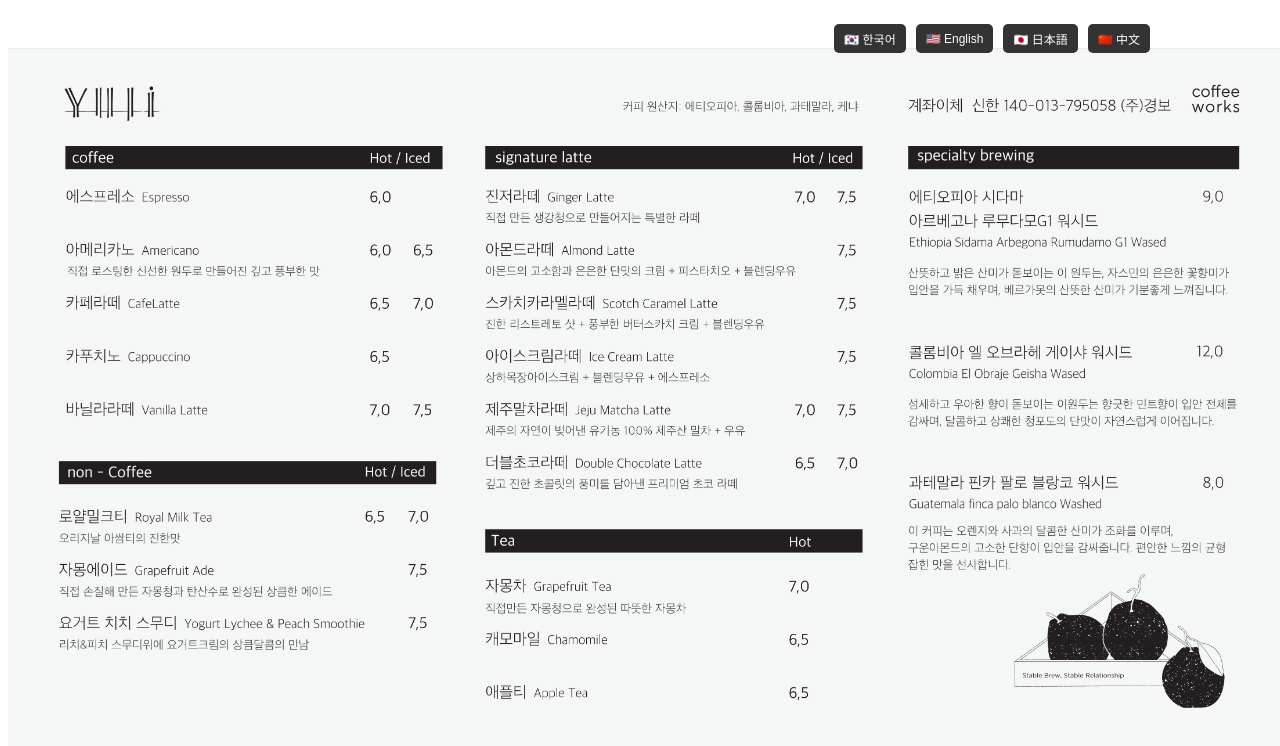
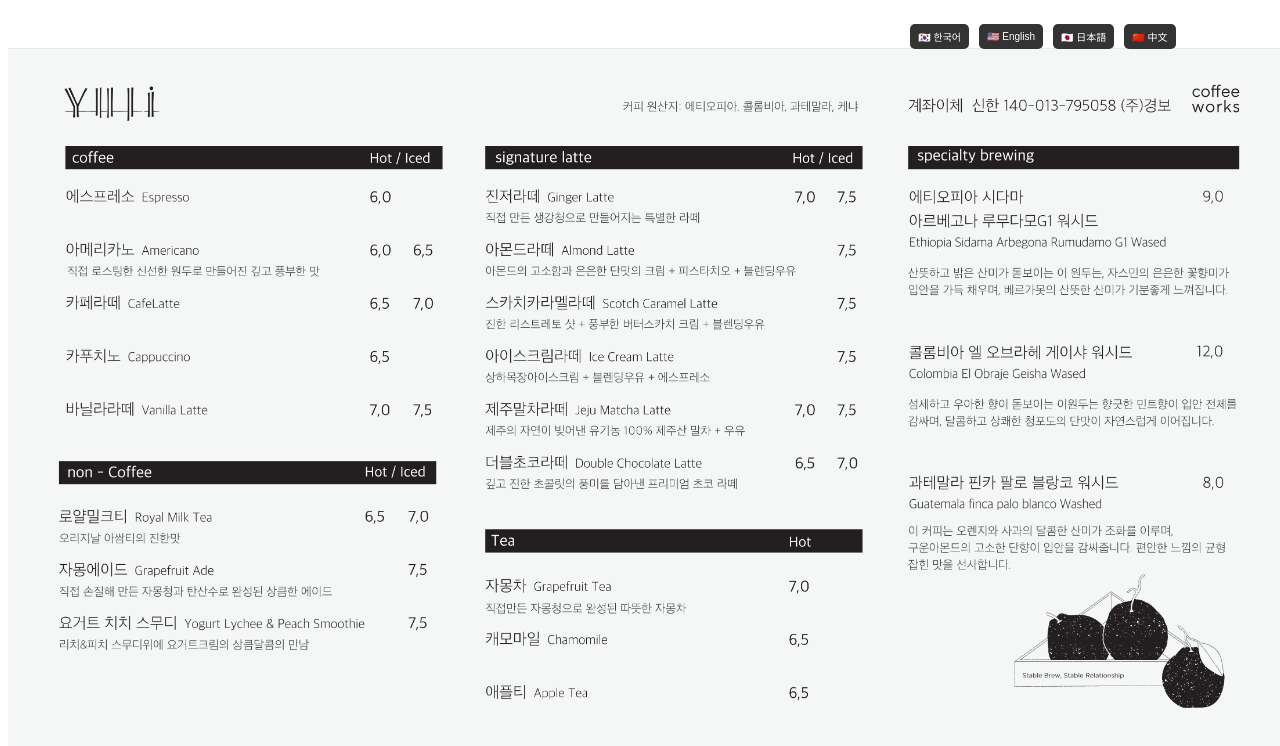
Before and after one commit to nxmdev02/yuji, a Vue app: page / in a window 1280 px wide. Shown: the top 746 px of the page. Built offline with nearby package versions, Linux system fonts and the light colour scheme.

Commit message:
fix style1

```diff
--- a/src/components/TheWelcome.vue
+++ b/src/components/TheWelcome.vue
@@ -70,8 +70,8 @@ const changeLanguage = (lang) => {
 }
 
 .buttons button {
-  padding: 6px 10px;
-  font-size: 12px;
+  padding: 5px 8px;
+  font-size: 10px;
   cursor: pointer;
   border: none;
   background-color: #333;
@@ -119,7 +119,7 @@ const changeLanguage = (lang) => {
 
   .adjusted-buttons {
     top: 10px;
-    right: 10vw;
+    right: 8vw;
   }
 }
 </style>
```
